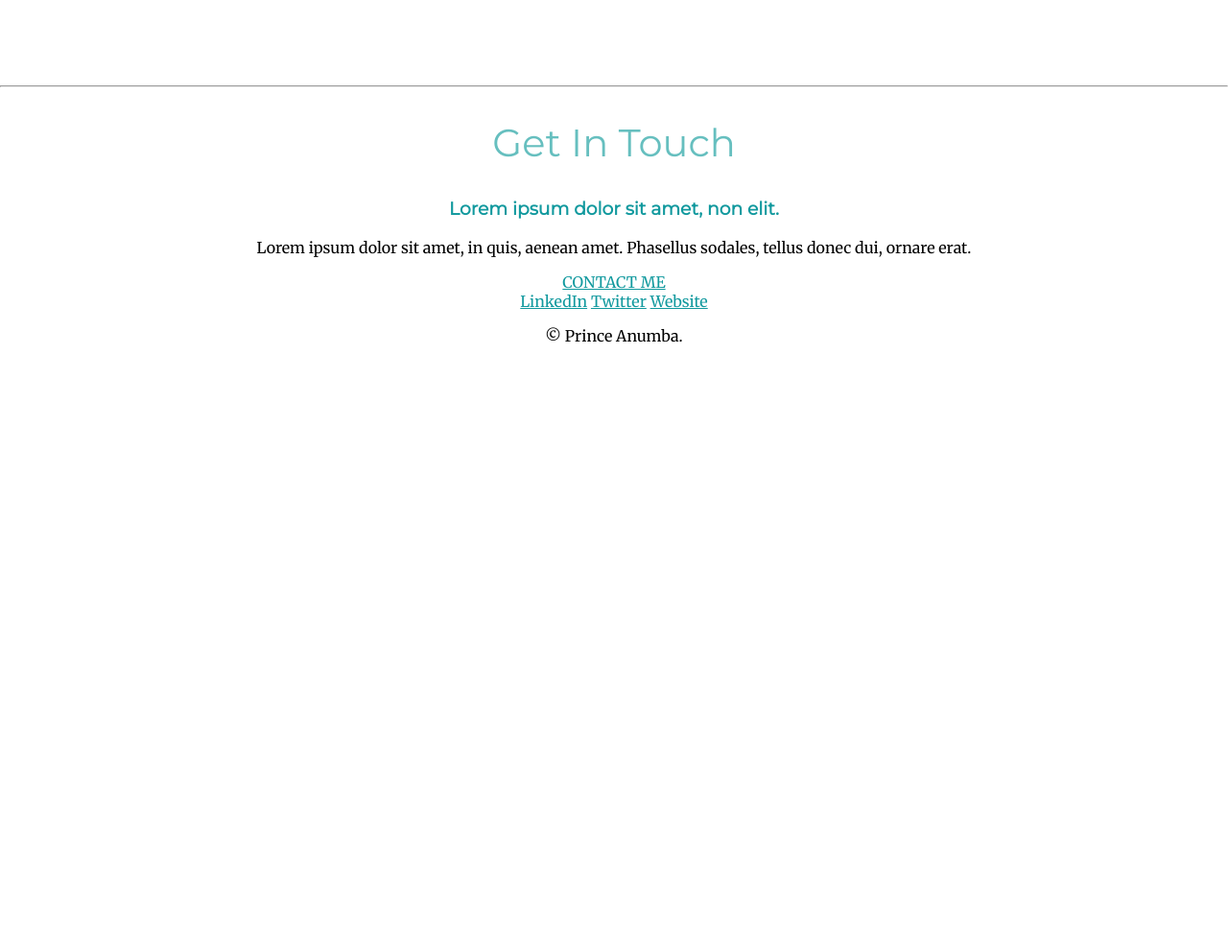
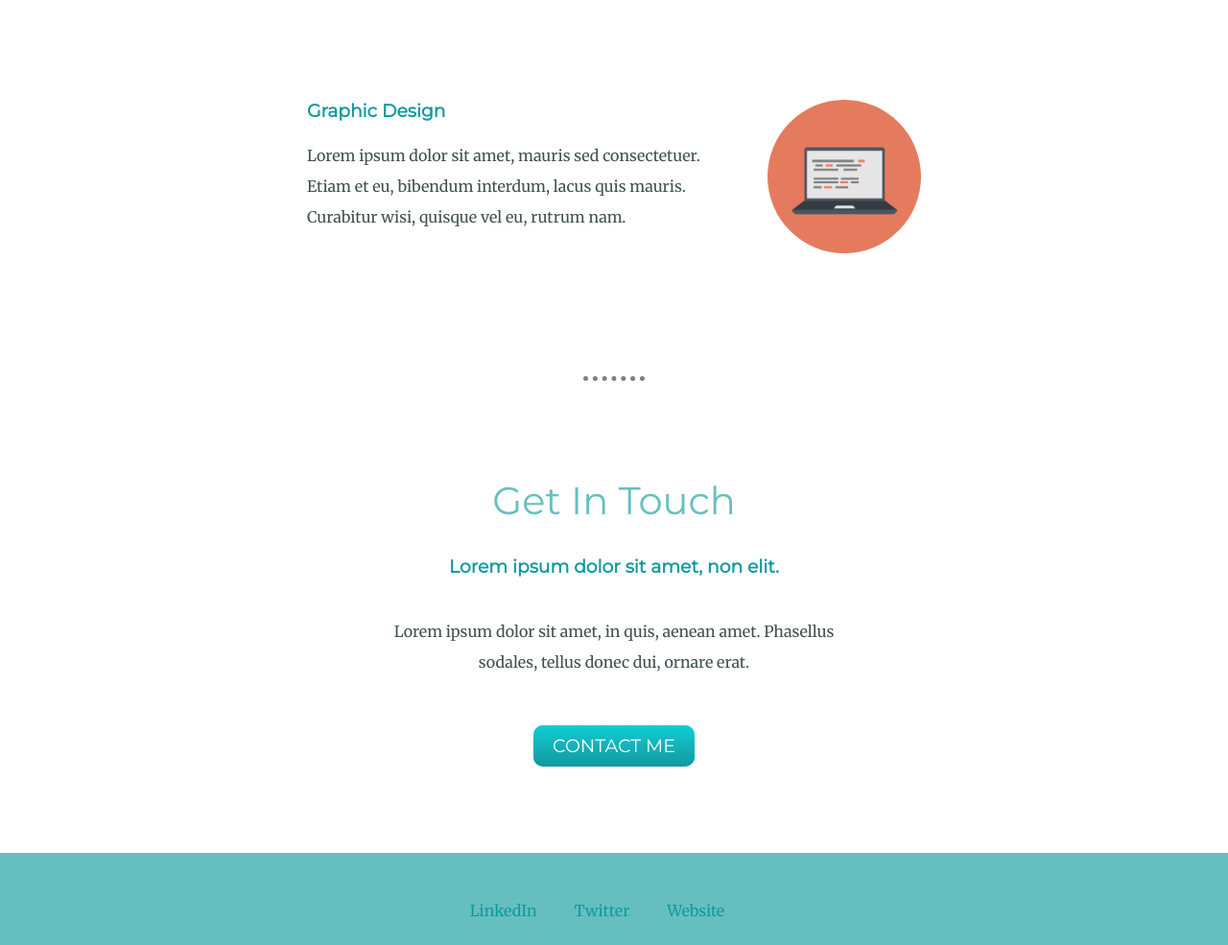
Before and after one commit to PrinceAnumba/My-Site, a plain HTML site: page index.html in a window 1280 px wide. Shown: the part 1815-2800 px from the top of the page at 96% size. Before the commit the page ends 2191 px from the top, so only its background shows below. Drawn offline with Linux system fonts and the light colour scheme.

Commit message:
Updated basics

```diff
--- a/css/styles.css
+++ b/css/styles.css
@@ -2,24 +2,16 @@ body {
   margin: 0;
   text-align: center;
   font-family: "Merriweather", serif;
+  color: #40514E;
 }
 
-.react-img {
-  border-radius: 50%;
-  width: 25%;
-  float: left;
-  margin-right: 30px;
-}
-
-.code-img {
-  border-radius: 50%;
-  width: 25%;
-  float: right;
-  margin-left: 30px;
-}
-.profile-img {
-  border-radius: 50%;
-  width: 25%;
+hr {
+  background-color: white;
+  border-style: dotted none none none;
+  border-width: 5px;
+  border-color: grey;
+  width: 5%;
+  margin-bottom: 100px;
 }
 
 h1 {
@@ -46,13 +38,42 @@ h3 {
 a {
   color: #11999E;
 }
+a:hover {
+  color: #EAF6F6;
+}
 
+p {
+  line-height: 2;
+}
+
+.react-img {
+  border-radius: 50%;
+  width: 25%;
+  float: left;
+  margin-right: 30px;
+}
+
+.code-img {
+  border-radius: 50%;
+  width: 25%;
+  float: right;
+  margin-left: 30px;
+}
+
+.profile-img {
+  border-radius: 50%;
+  width: 15%;
+}
 
 .skill-row {
   width: 50%;
-  margin: 100px auto 100px auto;
+  margin: 100px auto 150px auto;
   text-align: left;
-  line-height: 2;
+}
+
+.profile-description {
+  margin: 50px auto 50px auto;
+  width: 30%;
 }
 
 .top-container {
@@ -63,11 +84,11 @@ a {
 
 .middle-container {
   /* background-color: #F1DDBF; */
-
+  padding-top: 100px;
 }
 
 .bottom-container {
-  /* background-color: #F1DDBF; */
+  background-color: #66BFBF;
 }
 
 .top-cloud {
@@ -76,8 +97,64 @@ a {
   top: 100px;
 }
 
+.btn {
+  background: #11cdd4;
+  background-image: -webkit-linear-gradient(top, #11cdd4, #11999e);
+  background-image: -moz-linear-gradient(top, #11cdd4, #11999e);
+  background-image: -ms-linear-gradient(top, #11cdd4, #11999e);
+  background-image: -o-linear-gradient(top, #11cdd4, #11999e);
+  background-image: linear-gradient(to bottom, #11cdd4, #11999e);
+  -webkit-border-radius: 10;
+  -moz-border-radius: 10;
+  border-radius: 10px;
+  font-family: "Montserrat", serif;
+  color: #ffffff;
+  font-size: 19px;
+  padding: 10px 20px 10px 20px;
+  text-decoration: none;
+}
+
+.ctn {
+  margin: auto auto 50px auto;
+}
+
+.contact-me {
+  margin: auto auto 100px auto;
+}
+
+.contact-message {
+  width: 40%;
+  margin: 40px auto 60px auto;
+}
+
+.btn:hover {
+  background: #30e3cb;
+  background-image: -webkit-linear-gradient(top, #30e3cb, #2bc4ad);
+  background-image: -moz-linear-gradient(top, #30e3cb, #2bc4ad);
+  background-image: -ms-linear-gradient(top, #30e3cb, #2bc4ad);
+  background-image: -o-linear-gradient(top, #30e3cb, #2bc4ad);
+  background-image: linear-gradient(to bottom, #30e3cb, #2bc4ad);
+  text-decoration: none;
+}
+
 .buttom-cloud {
   position: absolute;
   left: 300px;
   bottom: 300px;
 }
+
+.footer-content {
+  padding: 50px 0 50px 0;
+}
+
+.copyright {
+  margin-top: 50px;
+  color: #EAF6F6;
+}
+
+.footer-link {
+  margin-right: 35px;
+  text-decoration: none;
+  color: #11999E;
+  font-family: "Merriweather", serif;
+}
--- a/index.html
+++ b/index.html
@@ -25,7 +25,7 @@
     <div class="profile">
       <img class="profile-img" src="images/prince.jpg" alt="Prince's profile picture">
       <h2>Hello.</h2>
-      <p>Lorem ipsum dolor sit amet, vitae volutpat, dui conubia, dolor urna. Non auctor, montes nulla distinctio.</p>
+      <p class="profile-description">Lorem ipsum dolor sit amet, vitae volutpat, dui conubia, dolor urna. Non auctor, montes nulla distinctio.</p>
     </div>
     <hr>
     <div class="skills">
@@ -43,19 +43,23 @@
     </div>
     <hr>
     <div class="contact-me">
-      <h2>Get In Touch</h2>
-      <h3>Lorem ipsum dolor sit amet, non elit.</h3>
-      <p>Lorem ipsum dolor sit amet, in quis, aenean amet. Phasellus sodales, tellus donec dui, ornare erat.</p>
+      <div class="ctn">
+        <h2>Get In Touch</h2>
+        <h3>Lorem ipsum dolor sit amet, non elit.</h3>
+        <p class="contact-message">Lorem ipsum dolor sit amet, in quis, aenean amet. Phasellus sodales, tellus donec dui, ornare erat.</p>
+      </div>
       <a class="btn" href="mailto:princeanumba0@email.com">CONTACT ME</a>
     </div>
   </div>
 
 
   <div class="bottom-container">
-    <a class="footer-link" target="_blank" href="https://www.linkedin.com/in/prince-anumba-11298a235/">LinkedIn</a>
-    <a class="footer-link" target="_blank" href="https://twitter.com/AnumbaPrince">Twitter</a>
-    <a class="footer-link" target="_blank" href="https://t.co/1W8DI9hbqd">Website</a>
-    <p>© Prince Anumba.</p>
+    <div class="footer-content">
+      <a class="footer-link" target="_blank" href="https://www.linkedin.com/in/prince-anumba-11298a235/">LinkedIn</a>
+      <a class="footer-link" target="_blank" href="https://twitter.com/AnumbaPrince">Twitter</a>
+      <a class="footer-link" target="_blank" href="https://t.co/1W8DI9hbqd">Website</a>
+      <p class="copyright">© 2022 Prince Anumba.</p>
+    </div>
   </div>
 </body>
 
```
Also changed, not shown: 1 other file.
